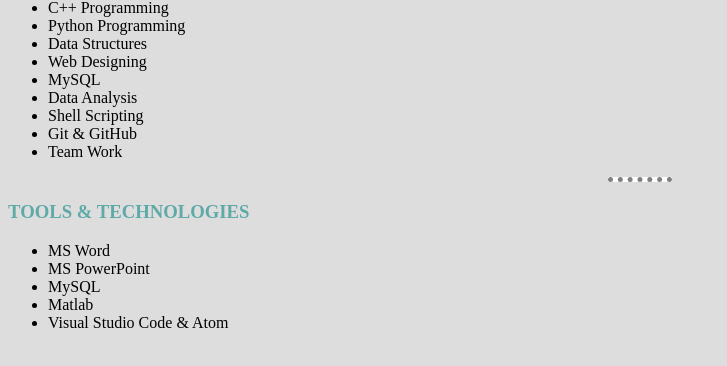
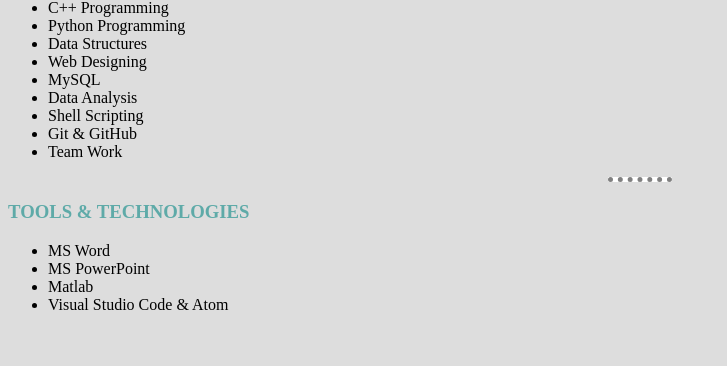
Before and after one commit to bhawna289/My_Resume, a plain HTML site: page Skills.html in a window 1280 px wide. Shown: the part 60-426 px from the top of the page, without its empty margins (0-727 px from the left). Drawn offline with Linux system fonts and the light colour scheme.

Commit message:
Update Skills.html

```diff
--- a/Skills.html
+++ b/Skills.html
@@ -23,7 +23,6 @@
     <ul>
       <li>MS Word</li>
       <li>MS PowerPoint</li>
-      <li>MySQL</li>
       <li>Matlab</li>
       <li>Visual Studio Code & Atom</li>
     </ul>
```
